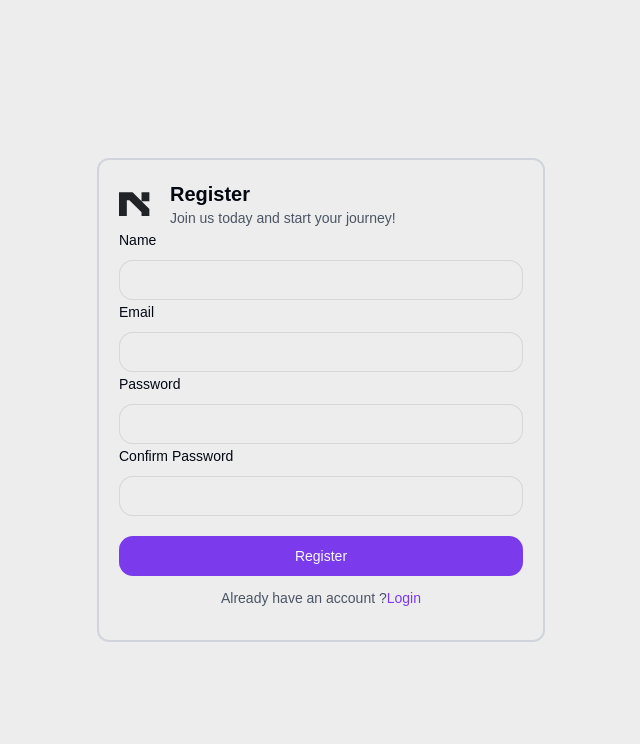
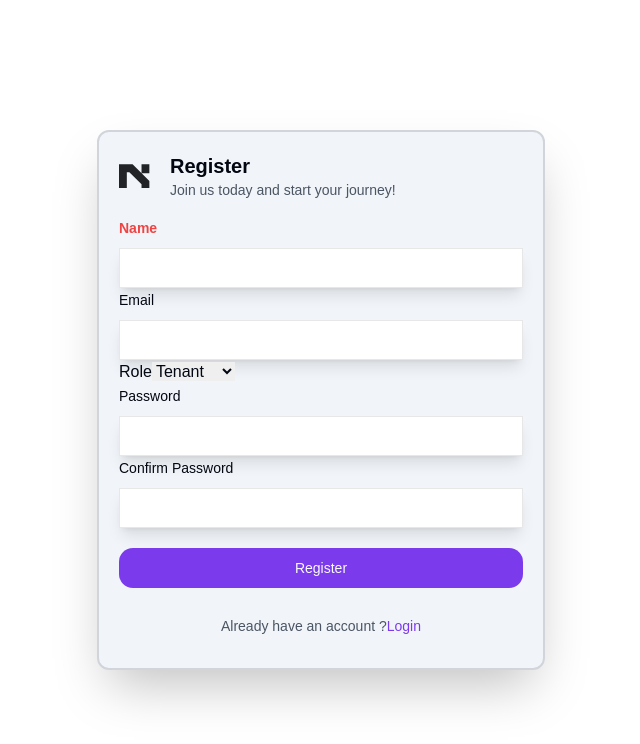
Before and after one commit to drjhatka/basha-finder-client, a Next.js app: page /register in a window 1280 px wide. Shown: the top 744 px of the page, without its empty margins (319-959 px from the left). Built offline with nearby package versions, Linux system fonts and the light colour scheme; no server answers.

Commit message:
role based authentication complete

```diff
--- a/package.json
+++ b/package.json
@@ -22,6 +22,7 @@
     "react-dom": "^19.0.0",
     "react-google-recaptcha": "^3.1.0",
     "react-hook-form": "^7.54.2",
+    "react-select": "^5.10.1",
     "sonner": "^1.7.2",
     "tailwind-merge": "^2.6.0",
     "tailwindcss-animate": "^1.0.7",
--- a/src/app/globals.css
+++ b/src/app/globals.css
@@ -8,7 +8,7 @@ body {
 
 @layer base {
   :root {
-    --background: 0, 0%, 93%;
+    --background: 0, 0, 100%;
     --foreground: 224 71.4% 4.1%;
     --card: 0 0% 100%;
     --card-foreground: 224 71.4% 4.1%;
--- a/src/app/layout.tsx
+++ b/src/app/layout.tsx
@@ -8,6 +8,10 @@ const geistSans = Geist({
   variable: "--font-geist-sans",
   subsets: ["latin"],
 });
+const roboto = Geist({
+  variable: "--font-roboto",
+  subsets: ["latin"],
+});
 
 const geistMono = Geist_Mono({
   variable: "--font-geist-mono",
@@ -15,8 +19,8 @@ const geistMono = Geist_Mono({
 });
 
 export const metadata: Metadata = {
-  title: "Create Next App",
-  description: "Generated by create next app",
+  title: "Basha Finder",
+  description: "Ultimate Rental Buddy!",
 };
 
 export default function RootLayout({
@@ -28,7 +32,7 @@ export default function RootLayout({
     <Providers>
       <html lang="en">
         <body
-          className={`${geistSans.variable} ${geistMono.variable} antialiased`}
+          className={`${roboto.variable} ${roboto.variable} antialiased`}
         >
           <Toaster richColors position="top-center" />
           {children}
--- a/src/components/modules/auth/login/LoginForm.tsx
+++ b/src/components/modules/auth/login/LoginForm.tsx
@@ -18,6 +18,7 @@ import { loginUser, reCaptchaTokenVerification } from "@/services/AuthService";
 import { toast } from "sonner";
 import { loginSchema } from "./loginValidation";
 import { useState } from "react";
+import { redirect } from "next/navigation";
 
 export default function LoginForm() {
   const form = useForm({
@@ -46,6 +47,10 @@ export default function LoginForm() {
       const res = await loginUser(data);
       if (res?.success) {
         toast.success(res?.message);
+        // setTimeout(()=>{
+        //   if
+        //   redirect('')
+        // }, 2000)
       } else {
         toast.error(res?.message);
       }
--- a/src/components/modules/auth/register/RegisterForm.tsx
+++ b/src/components/modules/auth/register/RegisterForm.tsx
@@ -10,21 +10,27 @@ import {
   FormMessage,
 } from "@/components/ui/form";
 import { Input } from "@/components/ui/input";
-import { FieldValues, SubmitHandler, useForm } from "react-hook-form";
+import { Controller, FieldValues, SubmitHandler, useForm } from "react-hook-form";
 import Link from "next/link";
 import Logo from "@/app/assets/svgs/Logo";
 import { zodResolver } from "@hookform/resolvers/zod";
 import { registrationSchema } from "./registerValidation";
 import { registerUser } from "@/services/AuthService";
 import { toast } from "sonner";
+import Select from "react-select/base";
 
 export default function RegisterForm() {
+  const roleOptions = [
+    { value: 'tenant', label: 'Tenant' },
+    { value: 'landlord', label: 'Landlord' },
+  ];
   const form = useForm({
     resolver: zodResolver(registrationSchema),
   });
+  const {register, control} =form;
 
   const {
-    formState: { isSubmitting },
+    formState: { isSubmitting, errors },
   } = form;
 
   const password = form.watch("password");
@@ -33,9 +39,9 @@ export default function RegisterForm() {
 
   const onSubmit: SubmitHandler<FieldValues> = async (data) => {
     try {
-      const newUser = {name:data.name, email:data.email, password:data.password  }
+      const newUser = {name:data.name, email:data.email, password:data.password, role:data.role  }
       const res = await registerUser(newUser);
-      console.log('res', res, data)
+      console.log('res', res)
       if (res?.success) {
         toast.success(res?.message);
       } else {
@@ -47,7 +53,7 @@ export default function RegisterForm() {
   };
 
   return (
-    <div className="border-2 border-gray-300 rounded-xl flex-grow max-w-md w-full p-5">
+    <div className="border-2 border-gray-300 rounded-xl bg-slate-100 shadow-2xl flex-grow max-w-md w-full p-5">
       <div className="flex items-center space-x-4 ">
         <Logo />
         <div>
@@ -58,13 +64,13 @@ export default function RegisterForm() {
         </div>
       </div>
       <Form {...form}>
-        <form onSubmit={form.handleSubmit(onSubmit)}>
+        <form onSubmit={form.handleSubmit(onSubmit)} className="py-4">
           <FormField
             control={form.control}
             name="name"
             render={({ field }) => (
-              <FormItem>
-                <FormLabel>Name</FormLabel>
+              <FormItem className="">
+                <FormLabel className="text-red-500 font-semibold"  >Name</FormLabel>
                 <FormControl>
                   <Input {...field} value={field.value || ""} />
                 </FormControl>
@@ -85,6 +91,17 @@ export default function RegisterForm() {
               </FormItem>
             )}
           />
+
+          <div>
+        <label htmlFor="role">Role</label>
+            <select {...register('role')} name="role" id="role">
+              <option value="tenant">Tenant</option>
+              <option value="landlord">Landlord</option>
+            </select>
+
+      </div>
+
+
           <FormField
             control={form.control}
             name="password"
@@ -117,6 +134,7 @@ export default function RegisterForm() {
             )}
           />
 
+
           <Button
             disabled={passwordConfirm && password !== passwordConfirm}
             type="submit"
--- a/src/components/modules/auth/register/registerValidation.ts
+++ b/src/components/modules/auth/register/registerValidation.ts
@@ -8,9 +8,11 @@ export const registrationSchema = z.object({
   email: z
     .string({ required_error: "Email is required" })
     .email("Invalid email address"),
+
   password: z
     .string({ required_error: "Password is required" })
     .min(8, "Password must be at least 8 characters"),
+  role: z.string({ required_error: "Role is required" }),
   passwordConfirm: z
     .string({ required_error: "Password Confirmation is required" })
     .min(1),
--- a/src/components/ui/input.tsx
+++ b/src/components/ui/input.tsx
@@ -8,7 +8,7 @@ const Input = React.forwardRef<HTMLInputElement, React.ComponentProps<"input">>(
       <input
         type={type}
         className={cn(
-          "flex h-10 w-full rounded-md border border-input bg-background px-3 py-2 text-base ring-offset-background file:border-0 file:bg-transparent file:text-sm file:font-medium file:text-foreground placeholder:text-muted-foreground focus-visible:outline-none focus-visible:ring-2 focus-visible:ring-ring focus-visible:ring-offset-2 disabled:cursor-not-allowed disabled:opacity-50 md:text-sm",
+          "flex h-10 w-full  border border-input shadow-lg px-3 py-2 text-base ring-offset-background file:border-0 file:bg-transparent file:text-sm file:font-medium file:text-foreground placeholder:text-muted-foreground focus-visible:outline-none focus-visible:ring-2 focus-visible:ring-ring focus-visible:ring-offset-2 disabled:cursor-not-allowed disabled:opacity-50 md:text-md",
           className
         )}
         ref={ref}
--- /dev/null
+++ b/src/components/ui/select.tsx
@@ -0,0 +1,3 @@
+const Select = React.forwardRef(({ onChange, onBlur, name, label }, ref) => (
+  <></>
+));
```
Also changed, not shown: 1 other file (tests, documents, lock files or other folders).
